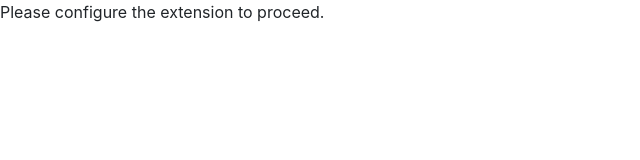
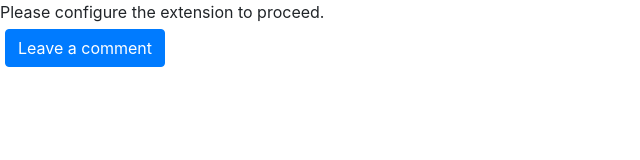
Before and after one commit to myox/myox.github.io, a plain HTML site: page index.html in a window 1280 px wide. Shown: the whole page, without its empty margins (0-640 px from the left). Drawn offline with nearby package versions, Linux system fonts and the light colour scheme.

Commit message:
Same again

```diff
--- a/index.html
+++ b/index.html
@@ -27,7 +27,7 @@
 
     <div id="inactive">Please configure the extension to proceed.</div>
 
-    <div id="active" style="margin: 5px; display: none">
+    <div id="active" style="margin: 5px">
         <button type="button" class="btn btn-primary" data-toggle="modal" data-target="#exampleModal">
         Leave a comment
         </button>
```
